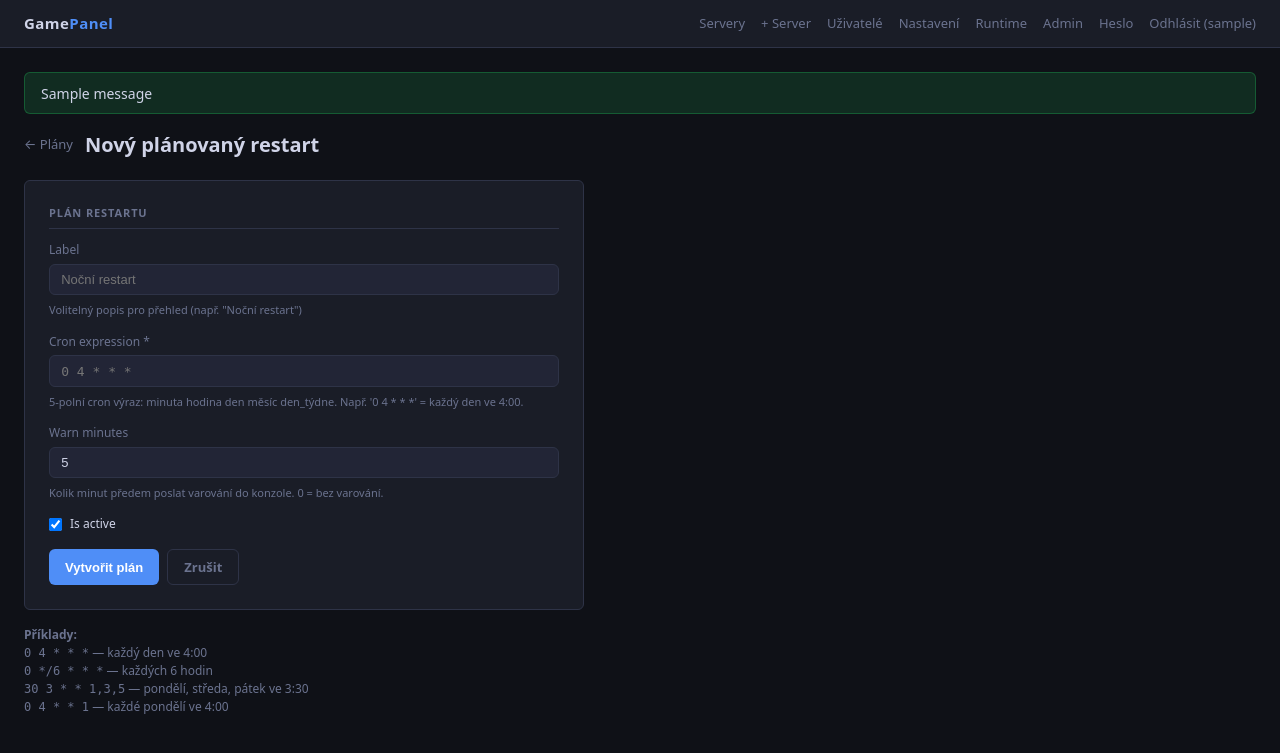
After one commit to Mitelin/gameserver_pannel, a Django app: a page that uses templates/servers/schedule_edit.html in a window 1280 px wide. The commit adds this page. Shown: the top 753 px of the page. Run offline with Django 4.2, Linux system fonts and the light colour scheme; a user stored in the database is signed in; tables that the repository leaves empty hold one stand-in row (values such as "Sample post"); one stand-in notice (Sample message) is shown.

Commit message:
Fáze 7: plánované restarty (ScheduledRestart + cron scheduler)
- Model ScheduledRestart: cron výraz, warn_minutes, last_triggered_at
- CRUD UI: /servers/<slug>/schedule/ (seznam, create, edit, delete)
- ScheduledRestartForm s validací cron výrazu přes croniter
- _scheduler_loop thread v runtime workeru – každých 30s kontroluje aktivní plány,
  posílá varování do konzole (warn_minutes), pak zastaví a spustí server
- Heartbeat runtime.heartbeat.scheduler sledován na /runtime/ stránce
- Quick link ⏰ Restarty na server detail stránce
- croniter>=2.0 přidán do requirements.txt

Co-Authored-By: Claude Sonnet 4.6 <noreply@anthropic.com>

```diff
--- a/apps/control/urls.py
+++ b/apps/control/urls.py
@@ -29,4 +29,10 @@ urlpatterns = [
     path("<slug:slug>/profiles/<int:pk>/edit/",        server_views.profile_edit,     name="profile_edit"),
     path("<slug:slug>/profiles/<int:pk>/delete/",      server_views.profile_delete,   name="profile_delete"),
     path("<slug:slug>/profiles/<int:pk>/activate/",    server_views.profile_activate, name="profile_activate"),
+
+    # Plánované restarty (fáze 7)
+    path("<slug:slug>/schedule/",                      server_views.schedule_list,    name="schedule_list"),
+    path("<slug:slug>/schedule/new/",                  server_views.schedule_create,  name="schedule_create"),
+    path("<slug:slug>/schedule/<int:pk>/edit/",        server_views.schedule_edit,    name="schedule_edit"),
+    path("<slug:slug>/schedule/<int:pk>/delete/",      server_views.schedule_delete,  name="schedule_delete"),
 ]
--- a/apps/servers/forms.py
+++ b/apps/servers/forms.py
@@ -4,7 +4,7 @@ apps/servers/forms.py
 Formuláře pro správu serverů a start profilů.
 """
 from django import forms
-from .models import Server, StartProfile, GameType
+from .models import Server, StartProfile, GameType, ScheduledRestart
 
 
 class ServerForm(forms.ModelForm):
@@ -69,3 +69,30 @@ class StartProfileForm(forms.ModelForm):
         if mn and mx and mn > mx:
             raise forms.ValidationError("Xms nesmí být větší než Xmx.")
         return cleaned
+
+
+class ScheduledRestartForm(forms.ModelForm):
+    """Plánovaný restart serveru."""
+
+    class Meta:
+        model  = ScheduledRestart
+        fields = ["label", "cron_expression", "is_active", "warn_minutes"]
+        widgets = {
+            "label":           forms.TextInput(attrs={"class": "field-input", "placeholder": "Noční restart"}),
+            "cron_expression": forms.TextInput(attrs={"class": "field-input field-mono", "placeholder": "0 4 * * *"}),
+            "warn_minutes":    forms.NumberInput(attrs={"class": "field-input"}),
+        }
+        help_texts = {
+            "cron_expression": "5-polní cron výraz: minuta hodina den měsíc den_týdne. Např. '0 4 * * *' = každý den ve 4:00.",
+            "warn_minutes":    "Kolik minut předem poslat varování do konzole. 0 = bez varování.",
+        }
+
+    def clean_cron_expression(self):
+        expr = self.cleaned_data.get("cron_expression", "").strip()
+        try:
+            from croniter import croniter
+            if not croniter.is_valid(expr):
+                raise forms.ValidationError("Neplatný cron výraz.")
+        except ImportError:
+            pass
+        return expr
--- a/apps/servers/models.py
+++ b/apps/servers/models.py
@@ -156,6 +156,29 @@ class StartProfile(models.Model):
         self.server.save(update_fields=["start_command", "updated_at"])
 
 
+class ScheduledRestart(models.Model):
+    """
+    Plánovaný restart serveru dle cron výrazu.
+    Příklad: '0 4 * * *' = každý den ve 4:00.
+    """
+    server            = models.ForeignKey(Server, on_delete=models.CASCADE, related_name="scheduled_restarts")
+    label             = models.CharField(max_length=64, blank=True, help_text="Volitelný popis, např. 'Noční restart'")
+    cron_expression   = models.CharField(max_length=64, help_text="5-polní cron výraz, např. '0 4 * * *'")
+    is_active         = models.BooleanField(default=True)
+    warn_minutes      = models.IntegerField(default=5, help_text="Kolik minut předem varovat hráče (0 = bez varování)")
+    last_triggered_at = models.DateTimeField(null=True, blank=True)
+    created_at        = models.DateTimeField(auto_now_add=True)
+
+    class Meta:
+        ordering = ["cron_expression"]
+
+    def __str__(self):
+        return f"{self.server.slug} / {self.label or self.cron_expression}"
+
+    def get_label(self):
+        return self.label or self.cron_expression
+
+
 class PlayerSession(models.Model):
     """Historické záznamy join/leave hráčů."""
     server           = models.ForeignKey(Server, on_delete=models.CASCADE, related_name="player_sessions")
--- a/apps/servers/views.py
+++ b/apps/servers/views.py
@@ -23,8 +23,8 @@ from django.http import HttpResponseForbidden
 from django.views.decorators.http import require_POST
 
 from apps.users.permissions import can_edit_server_config, is_admin_or_above
-from .models import Server, StartProfile, GameType
-from .forms import ServerForm, StartProfileForm
+from .models import Server, StartProfile, GameType, ScheduledRestart
+from .forms import ServerForm, StartProfileForm, ScheduledRestartForm
 
 logger = logging.getLogger(__name__)
 
@@ -340,3 +340,95 @@ def profile_activate(request, slug, pk):
     profile.activate()
     messages.success(request, f"Profil '{profile.name}' je aktivni. Start prikaz byl aktualizovan.")
     return redirect(f"/servers/{slug}/profiles/")
+
+
+# ── Plánované restarty ────────────────────────────────────────────────────────
+
+@login_required
+def schedule_list(request, slug):
+    server = get_object_or_404(Server, slug=slug)
+    denied = _require_edit(request, server)
+    if denied:
+        return denied
+
+    from croniter import croniter
+    from datetime import datetime
+
+    schedules = list(server.scheduled_restarts.all())
+    # Přidej info o příším spuštění
+    enriched = []
+    for s in schedules:
+        try:
+            nxt = croniter(s.cron_expression, datetime.now()).get_next(datetime)
+        except Exception:
+            nxt = None
+        enriched.append({"obj": s, "next": nxt})
+
+    return render(request, "servers/schedule_list.html", {
+        "server":    server,
+        "schedules": enriched,
+    })
+
+
+@login_required
+def schedule_create(request, slug):
+    server = get_object_or_404(Server, slug=slug)
+    denied = _require_edit(request, server)
+    if denied:
+        return denied
+
+    if request.method == "POST":
+        form = ScheduledRestartForm(request.POST)
+        if form.is_valid():
+            s = form.save(commit=False)
+            s.server = server
+            s.save()
+            messages.success(request, f"Plánovaný restart '{s.get_label()}' byl vytvořen.")
+            return redirect(f"/servers/{slug}/schedule/")
+    else:
+        form = ScheduledRestartForm()
+
+    return render(request, "servers/schedule_edit.html", {
+        "form":      form,
+        "server":    server,
+        "is_create": True,
+    })
+
+
+@login_required
+def schedule_edit(request, slug, pk):
+    server   = get_object_or_404(Server, slug=slug)
+    schedule = get_object_or_404(ScheduledRestart, pk=pk, server=server)
+    denied   = _require_edit(request, server)
+    if denied:
+        return denied
+
+    if request.method == "POST":
+        form = ScheduledRestartForm(request.POST, instance=schedule)
+        if form.is_valid():
+            form.save()
+            messages.success(request, "Plán byl uložen.")
+            return redirect(f"/servers/{slug}/schedule/")
+    else:
+        form = ScheduledRestartForm(instance=schedule)
+
+    return render(request, "servers/schedule_edit.html", {
+        "form":      form,
+        "server":    server,
+        "schedule":  schedule,
+        "is_create": False,
+    })
+
+
+@login_required
+@require_POST
+def schedule_delete(request, slug, pk):
+    server   = get_object_or_404(Server, slug=slug)
+    schedule = get_object_or_404(ScheduledRestart, pk=pk, server=server)
+    denied   = _require_edit(request, server)
+    if denied:
+        return denied
+    label = schedule.get_label()
+    schedule.delete()
+    messages.success(request, f"Plán '{label}' byl smazán.")
+    return redirect(f"/servers/{slug}/schedule/")
--- a/requirements.txt
+++ b/requirements.txt
@@ -6,3 +6,4 @@ psutil>=5.9
 requests>=2.31
 psycopg2-binary>=2.9
 redis>=5.0
+croniter>=2.0
--- a/templates/dashboard/server_detail.html
+++ b/templates/dashboard/server_detail.html
@@ -137,6 +137,7 @@
   <a class="ql" href="{% url 'control:server_edit' server.slug %}">⚙ Konfigurace</a>
   <a class="ql" href="{% url 'alerts:rule_list' server.slug %}">🔔 Alerty</a>
   <a class="ql" href="{% url 'control:server_history' server.slug %}">🕓 Historie změn</a>
+  <a class="ql" href="{% url 'control:schedule_list' server.slug %}">⏰ Restarty</a>
   {% if server.game_type == 'minecraft_java' or server.game_type == 'minecraft_bedrock' %}
   <a class="ql" href="{% url 'control:profile_list' server.slug %}">▶ Start profily</a>
   {% endif %}
--- /dev/null
+++ b/templates/servers/schedule_edit.html
@@ -0,0 +1,88 @@
+{% extends "base.html" %}
+{% block title %}{% if is_create %}Nový plán{% else %}Upravit plán{% endif %} – {{ server.name }}{% endblock %}
+
+{% block extra_css %}
+.page-header{display:flex;align-items:center;gap:.75rem;margin-bottom:1.25rem}
+.page-header h1{font-size:20px;font-weight:600}
+.back{color:var(--text-dim);font-size:13px}
+
+.form-wrap{max-width:560px}
+.card{background:var(--bg2);border:1px solid var(--border);border-radius:var(--radius);padding:1.5rem}
+.section-title{font-size:11px;font-weight:600;letter-spacing:.08em;text-transform:uppercase;
+               color:var(--text-dim);margin-bottom:.75rem;padding-bottom:.4rem;border-bottom:1px solid var(--border)}
+.field-group{display:flex;flex-direction:column;gap:.3rem;margin-bottom:.85rem}
+label{font-size:12px;color:var(--text-dim)}
+.field-input{background:var(--bg3);border:1px solid var(--border);border-radius:var(--radius);
+             color:var(--text);padding:.45rem .7rem;font-size:13px;width:100%}
+.field-input:focus{outline:none;border-color:var(--accent)}
+.field-mono{font-family:var(--font-mono)}
+.field-error{font-size:11px;color:var(--red);margin-top:.15rem}
+.field-help{font-size:11px;color:var(--text-dim);margin-top:.15rem}
+.btn{padding:.45rem 1rem;border-radius:var(--radius);border:none;font-size:13px;font-weight:600;cursor:pointer;text-decoration:none}
+.btn-primary{background:var(--accent);color:#fff}
+.btn-primary:hover{opacity:.85}
+.btn-ghost{background:transparent;color:var(--text-dim);border:1px solid var(--border)}
+.btn-ghost:hover{background:rgba(255,255,255,.05);text-decoration:none;color:var(--text)}
+{% endblock %}
+
+{% block content %}
+<div class="page-header">
+  <a class="back" href="{% url 'control:schedule_list' server.slug %}">← Plány</a>
+  <h1>{% if is_create %}Nový plánovaný restart{% else %}Upravit plán{% endif %}</h1>
+</div>
+
+<div class="form-wrap">
+  <div class="card">
+    <form method="post">
+      {% csrf_token %}
+
+      <div class="section-title">Plán restartu</div>
+
+      <div class="field-group">
+        <label>{{ form.label.label }}</label>
+        {{ form.label }}
+        {% if form.label.errors %}<div class="field-error">{{ form.label.errors.0 }}</div>{% endif %}
+        <div class="field-help">Volitelný popis pro přehled (např. "Noční restart")</div>
+      </div>
+
+      <div class="field-group">
+        <label>{{ form.cron_expression.label }} *</label>
+        {{ form.cron_expression }}
+        {% if form.cron_expression.errors %}<div class="field-error">{{ form.cron_expression.errors.0 }}</div>{% endif %}
+        <div class="field-help">{{ form.cron_expression.help_text }}</div>
+      </div>
+
+      <div class="field-group">
+        <label>{{ form.warn_minutes.label }}</label>
+        {{ form.warn_minutes }}
+        {% if form.warn_minutes.errors %}<div class="field-error">{{ form.warn_minutes.errors.0 }}</div>{% endif %}
+        <div class="field-help">{{ form.warn_minutes.help_text }}</div>
+      </div>
+
+      <div class="field-group" style="flex-direction:row;align-items:center;gap:.5rem">
+        {{ form.is_active }}
+        <label style="color:var(--text)">{{ form.is_active.label }}</label>
+      </div>
+
+      {% if form.non_field_errors %}
+        <div class="field-error" style="margin-bottom:.75rem">{{ form.non_field_errors.0 }}</div>
+      {% endif %}
+
+      <div style="display:flex;gap:.5rem;margin-top:1rem">
+        <button type="submit" class="btn btn-primary">
+          {% if is_create %}Vytvořit plán{% else %}Uložit změny{% endif %}
+        </button>
+        <a class="btn btn-ghost" href="{% url 'control:schedule_list' server.slug %}">Zrušit</a>
+      </div>
+    </form>
+  </div>
+
+  <div style="margin-top:1rem;font-size:12px;color:var(--text-dim)">
+    <strong>Příklady:</strong><br>
+    <code style="font-family:var(--font-mono)">0 4 * * *</code> — každý den ve 4:00<br>
+    <code style="font-family:var(--font-mono)">0 */6 * * *</code> — každých 6 hodin<br>
+    <code style="font-family:var(--font-mono)">30 3 * * 1,3,5</code> — pondělí, středa, pátek ve 3:30<br>
+    <code style="font-family:var(--font-mono)">0 4 * * 1</code> — každé pondělí ve 4:00
+  </div>
+</div>
+{% endblock %}
```
Also changed, not shown: apps/control/management/commands/run_runtime_worker.py (+111 -7 lines), apps/setup/views.py (+4 -3 lines), templates/servers/schedule_list.html (added, +108 -0 lines), apps/servers/migrations/0004_scheduled_restart.py (added).
